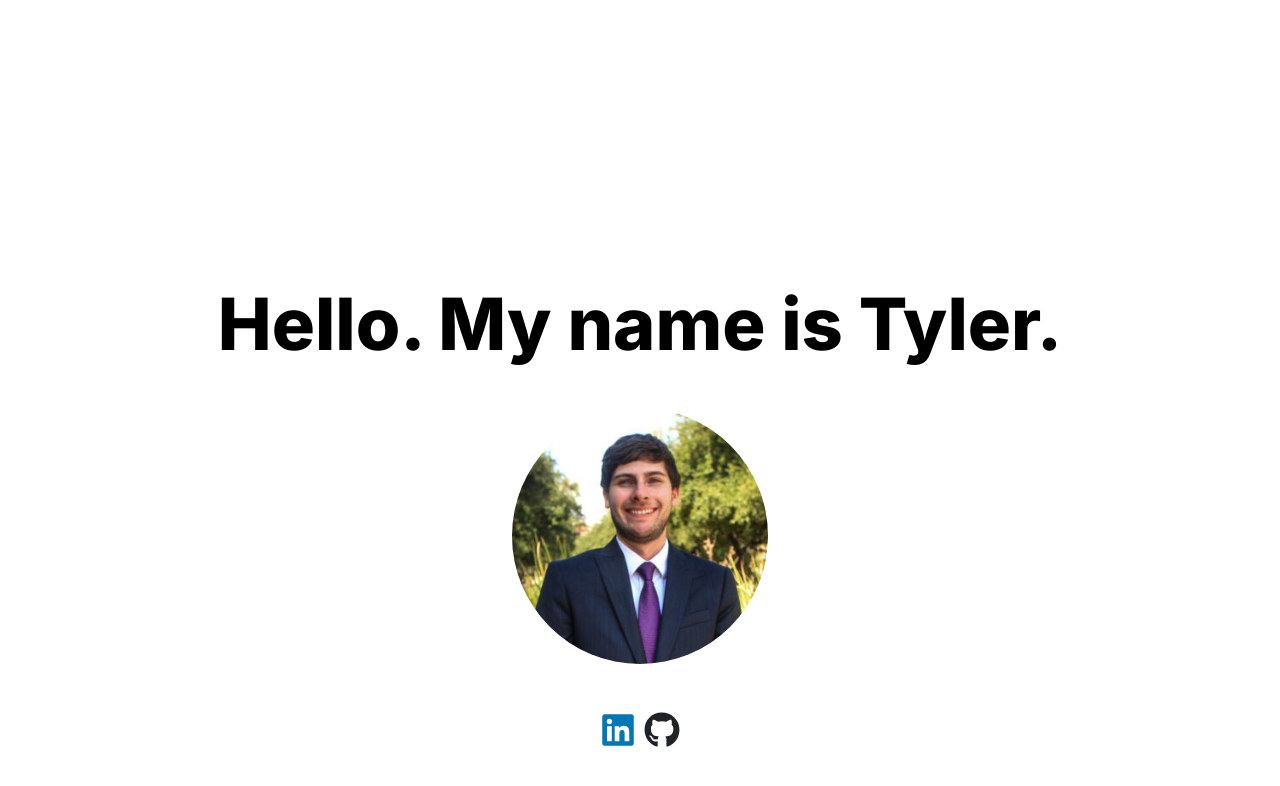
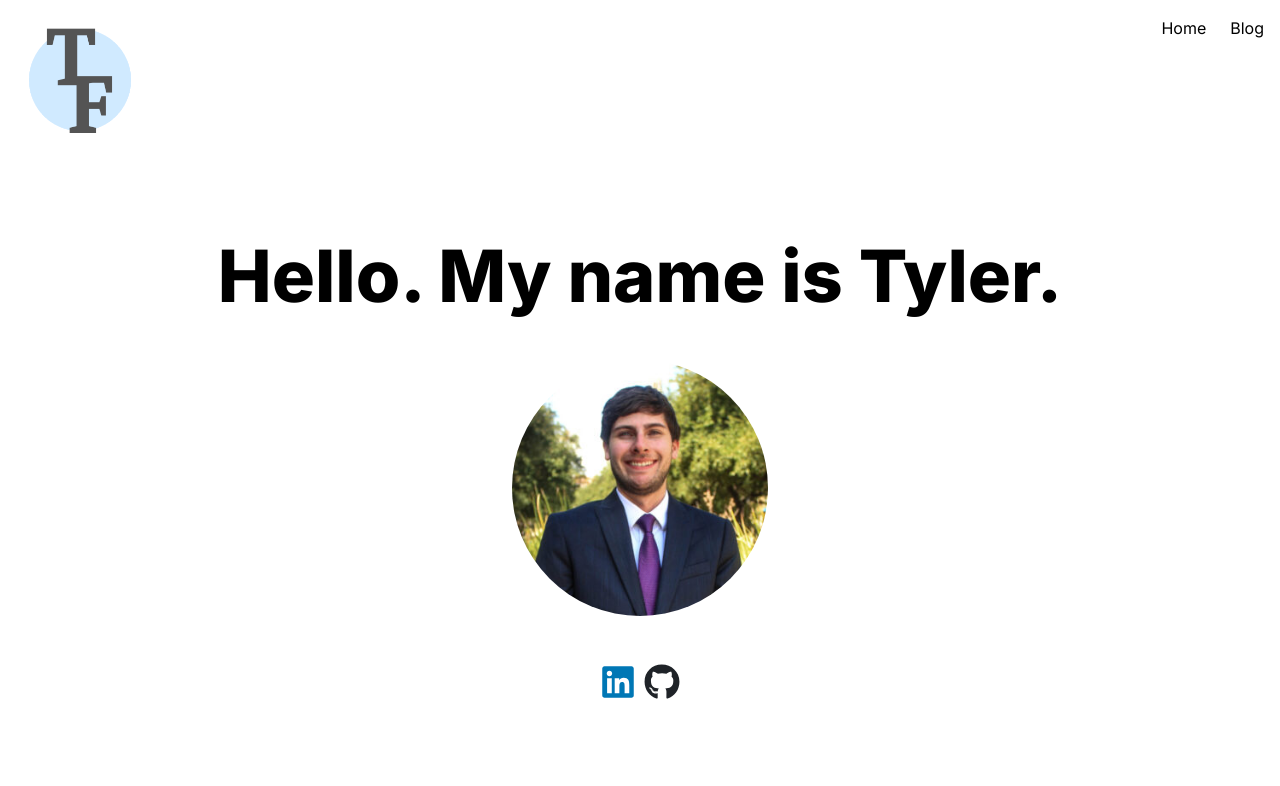
Before and after one commit to tylermfaust/tylerfau.st, a Next.js app: page / in a window 1280 px wide. Shown: the top 786 px of the page. Built offline with nearby package versions, Linux system fonts and the light colour scheme.

Commit message:
add header and blog

```diff
--- /dev/null
+++ b/src/app/blog/page.tsx
@@ -0,0 +1,3 @@
+export default function Blog() {
+  return <main>TBD</main>;
+}
--- a/src/app/layout.tsx
+++ b/src/app/layout.tsx
@@ -1,6 +1,8 @@
 import "~/styles/globals.css";
 
 import { Inter } from "next/font/google";
+import Image from "next/image";
+import Link from "next/link";
 
 const inter = Inter({
   subsets: ["latin"],
@@ -20,7 +22,32 @@ export default function RootLayout({
 }) {
   return (
     <html lang="en">
-      <body className={`font-sans ${inter.variable}`}>{children}</body>
+      <body className={`font-sans ${inter.variable} mx-auto max-w-7xl`}>
+        <div id="header" className="flex h-12 w-full justify-between px-4 py-4">
+          <Link
+            href="/"
+            style={{
+              width: "128px",
+              height: "128px",
+              zIndex: 5,
+            }}
+          >
+            <Image
+              src="/TF Logo-Grey-Transparent.png"
+              alt="Personal logo of Tyler Faust."
+              width={128}
+              height={128}
+            />
+          </Link>
+          <div>
+            <Link href="/" className="mr-6">
+              Home
+            </Link>
+            <Link href="/blog">Blog</Link>
+          </div>
+        </div>
+        {children}
+      </body>
     </html>
   );
 }
--- a/src/app/page.tsx
+++ b/src/app/page.tsx
@@ -4,7 +4,7 @@ import { FaGithub, FaLinkedin } from "react-icons/fa";
 export default function HomePage() {
   return (
     <main className="flex flex-col justify-center">
-      <div className="h-72 w-screen"></div>
+      <div className="h-48 w-screen"></div>
       <h1 className="mx-auto text-7xl font-extrabold">
         Hello. My name is Tyler.
       </h1>
```
